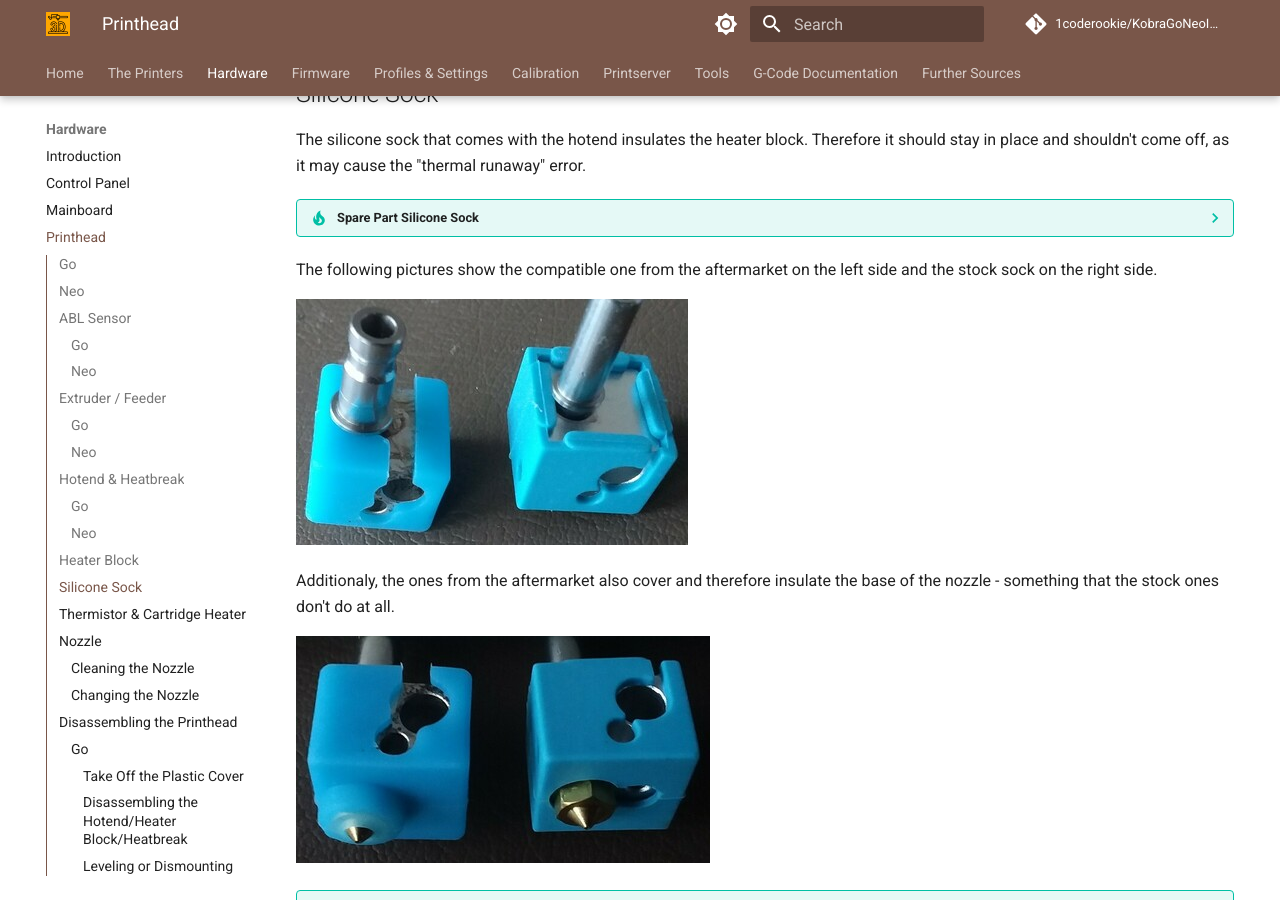
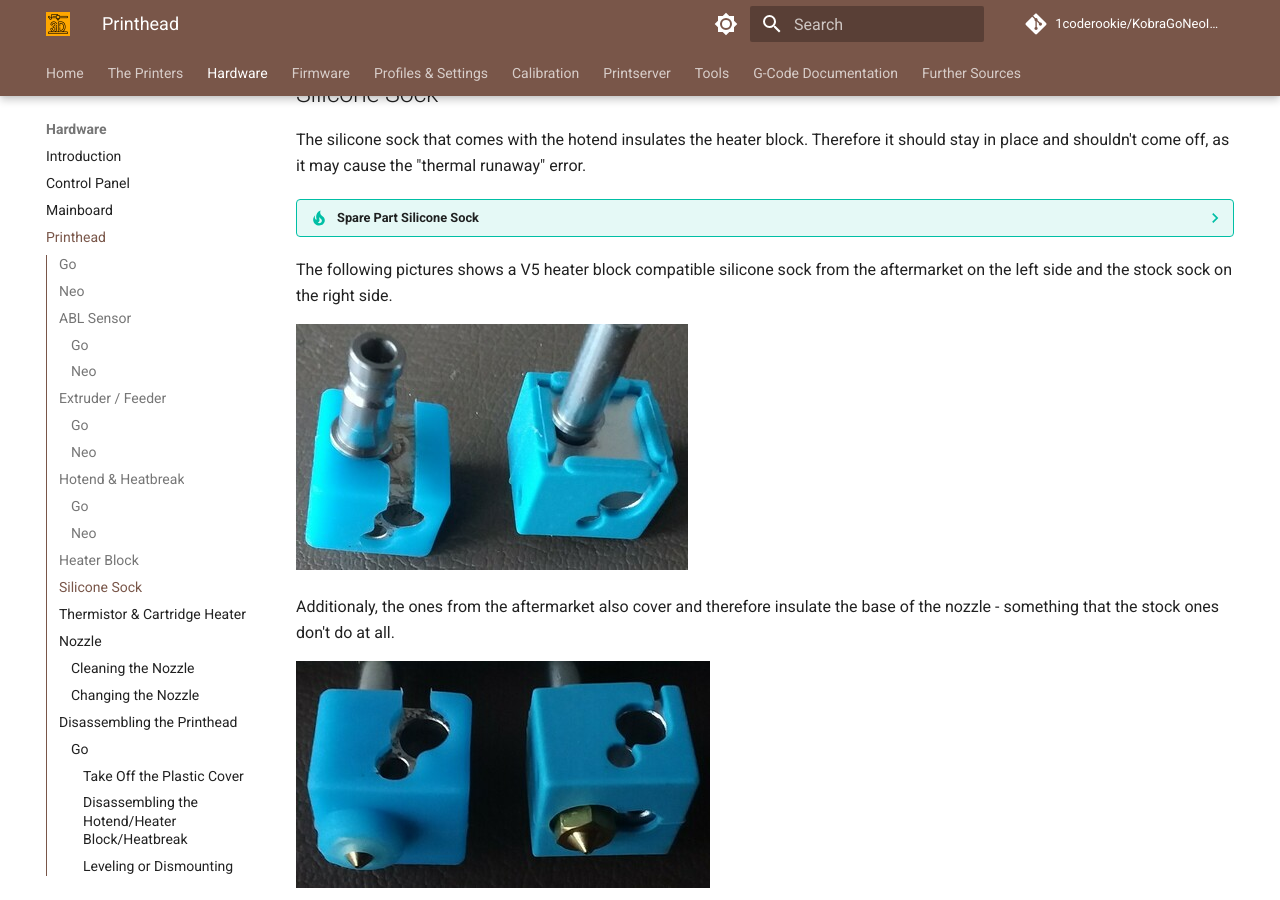
Before and after one commit to 1coderookie/KobraGoNeoInsights, an MkDocs documentation site: the page built from docs/hardware/printhead.md, in a window 1280 px wide and 900 px high, scrolled down 9040 px. Built offline with MkDocs 1.6.1 and Material for MkDocs 9.7.7, drawn with Linux system fonts in a browser that asks for light colours; comment, search, counter and statistics services are not loaded.

Commit message:
Update printhead.md

```diff
--- a/docs/hardware/printhead.md
+++ b/docs/hardware/printhead.md
@@ -232,7 +232,7 @@ The silicone sock that comes with the hotend insulates the heater block. Therefo
 
     The sock which comes with the printhead isn't the best one to use (in my opinion) as it seems to come off pretty easily. There are compatible V5 silicone socks at the aftermarket which I personally use and which I can highly recommend. They have a bigger lip which slips over the heater block and covers a bigger area of the top than the one which comes with the printer. Therefore they stay in place much better when they heat up and become more flexible.
 
-The following pictures show the compatible one from the aftermarket on the left side and the stock sock on the right side.
+The following pictures shows a V5 heater block compatible silicone sock from the aftermarket on the left side and the stock sock on the right side.
 
 ![Silicone socks top view](../assets/images/silisocks_top_web.jpg)
 
```
